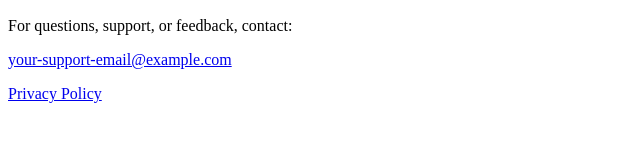
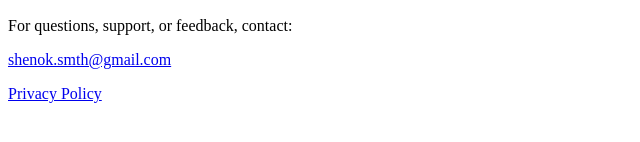
Before and after one commit to doskey75506/umpireaid-support, a plain HTML site: page index.html in a window 1280 px wide. Shown: the part 148-290 px from the top of the page, 0-640 px from the left. Drawn offline with Linux system fonts and the light colour scheme.

Commit message:
Update index.html

```diff
--- a/index.html
+++ b/index.html
@@ -11,8 +11,8 @@
 
   <h2>Support</h2>
   <p>For questions, support, or feedback, contact:</p>
-  <p><a href="mailto:your-support-email@example.com">
-    your-support-email@example.com
+  <p><a href="mailto:shenok.smth@gmail.com">
+    shenok.smth@gmail.com
   </a></p>
 
   <p><a href="privacy.html">Privacy Policy</a></p>
```
